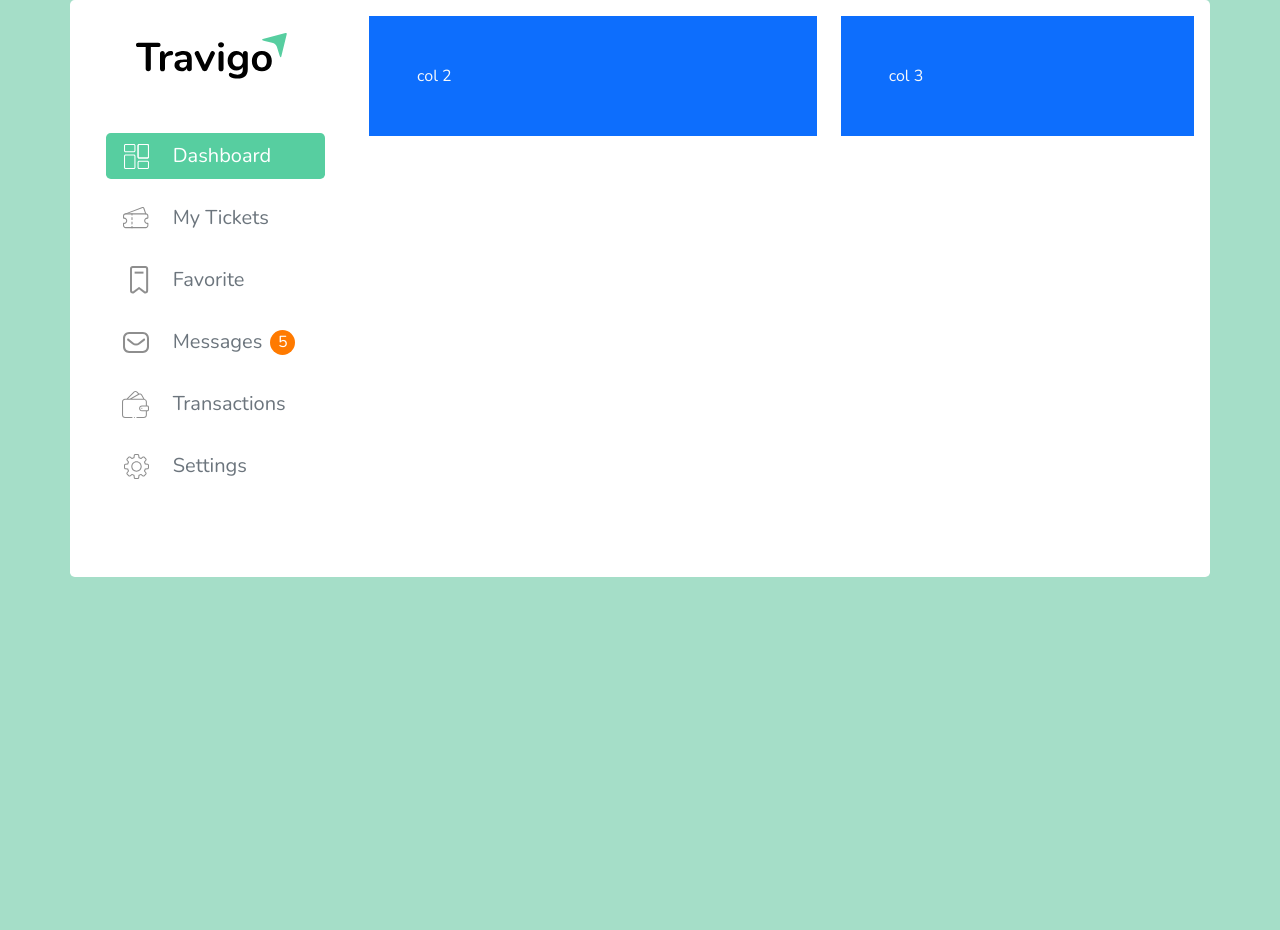
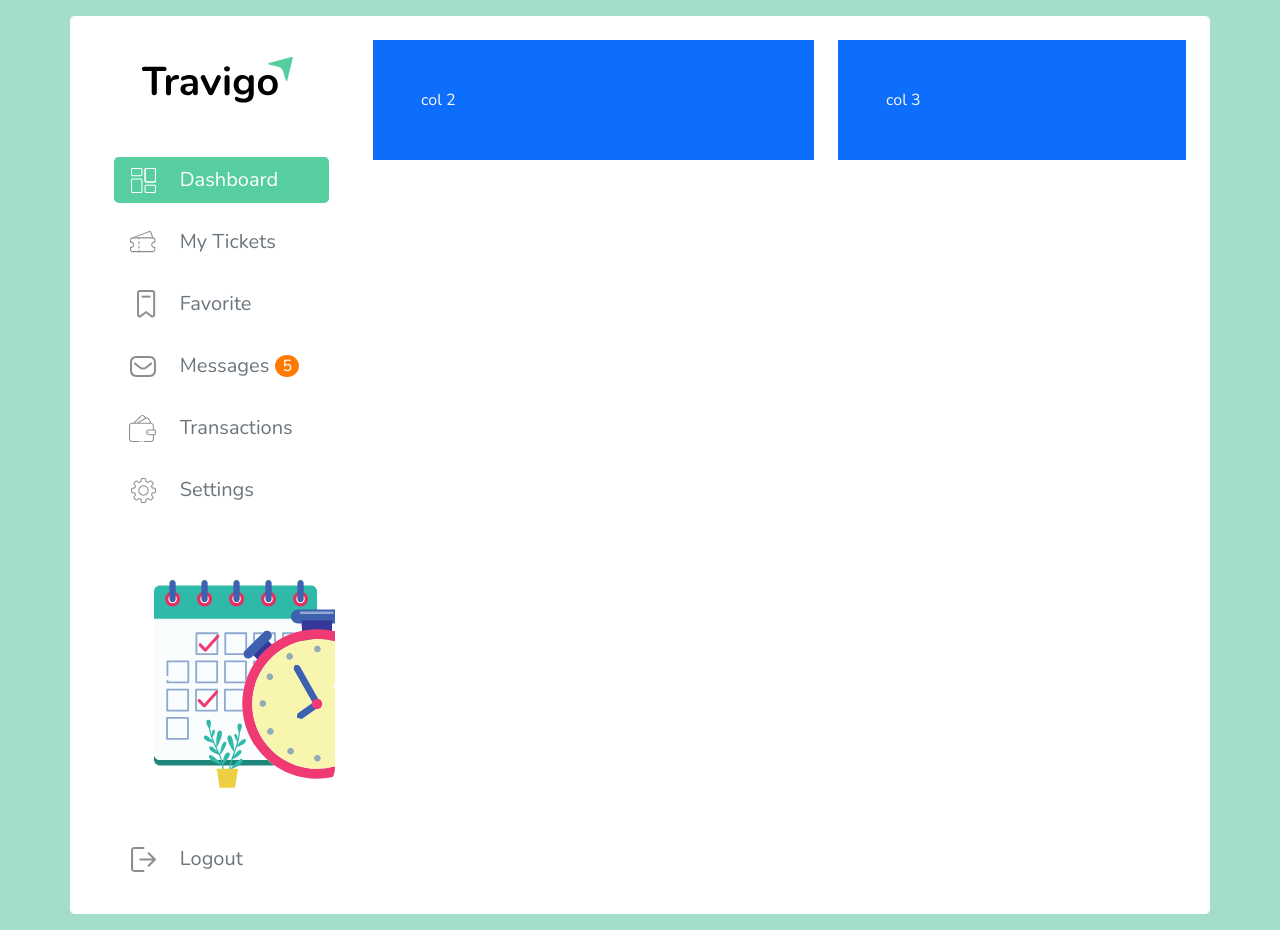
Before and after one commit to omidjr/travigo-dashboard, a plain HTML site: page index.html in a window 1280 px wide. Before the commit the page ends 800 px from the top, so only its background shows below. Drawn offline with nearby package versions, Linux system fonts and the light colour scheme.

Commit message:
Added Nav-AD & Nav-Logout

```diff
--- a/index.html
+++ b/index.html
@@ -14,7 +14,7 @@
 </head>
 
 <body>
-    <div class="container-lg bg-white rounded-3 p-3">
+    <div class="container-lg bg-white rounded-3 p-4 my-3">
         <div class="row">
             <!-- Navbar -->
             <div class="col-lg-3 d-none d-lg-block">
@@ -69,7 +69,7 @@
                                 <p class="lead text-muted">Transactions</p>
                             </div>
                         </div>
-                        <div class="row mb-3 py-2 rounded-3 d-flex align-items-center nav-link">
+                        <div class="row py-2 rounded-3 d-flex align-items-center nav-link">
                             <div class="col-3">
                                 <img src="/img/settings.svg" alt="dashboard" class="float-end">
                             </div>
@@ -79,6 +79,27 @@
                         </div>
                     </div>
                     <!-- /Nav Links -->
+
+                    <!-- Nav AD -->
+                    <div class="row mb-5">
+                        <div class="col d-flex justify-content-start" id="nav-ad">
+                            <img src="/img/ad.svg" alt="AD" class="img-fluid">
+                        </div>
+                    </div>
+                    <!-- /Nav AD -->
+
+                    <!-- Nav Logout -->
+                    <div class="container">
+                        <div class="row py-2 rounded-3 d-flex align-items-center nav-link" id='nav-logout'>
+                            <div class="col-3">
+                                <img src="/img/logout.svg" alt="logout" class="float-end">
+                            </div>
+                            <div class="col-9">
+                                <p class="lead text-muted">Logout</p>
+                            </div>
+                        </div>
+                    </div>
+                    <!-- /Nav Logout -->
                 </div>
             </div>
             <!-- /Navbar -->
--- a/styles.css
+++ b/styles.css
@@ -1,4 +1,6 @@
 @import url('https://fonts.googleapis.com/css2?family=Nunito&display=swap');
+
+/* Global */
 
 * {
     padding: 0;
@@ -13,6 +15,10 @@ body {
 img {
     pointer-events: none;
 }
+
+/* Layout */
+
+/* Navbar */
 
 #nav-item1 {
     background-color: #57CEA0;
@@ -29,8 +35,8 @@ img {
 
 .messages-count {
     position: relative;
-    width: 25px;
-    height: 25px;
+    width: 22px;
+    height: 22px;
     background-color: #FF7A00;
     color: #fff;
     border-radius: 50%;
@@ -42,3 +48,11 @@ img {
     left: 50%;
     transform: translate(-50%, -50%);
 }
+
+#nav-logout p {
+    margin: 0 !important;
+}
+
+#nav-ad {
+    cursor: pointer;
+}
```
